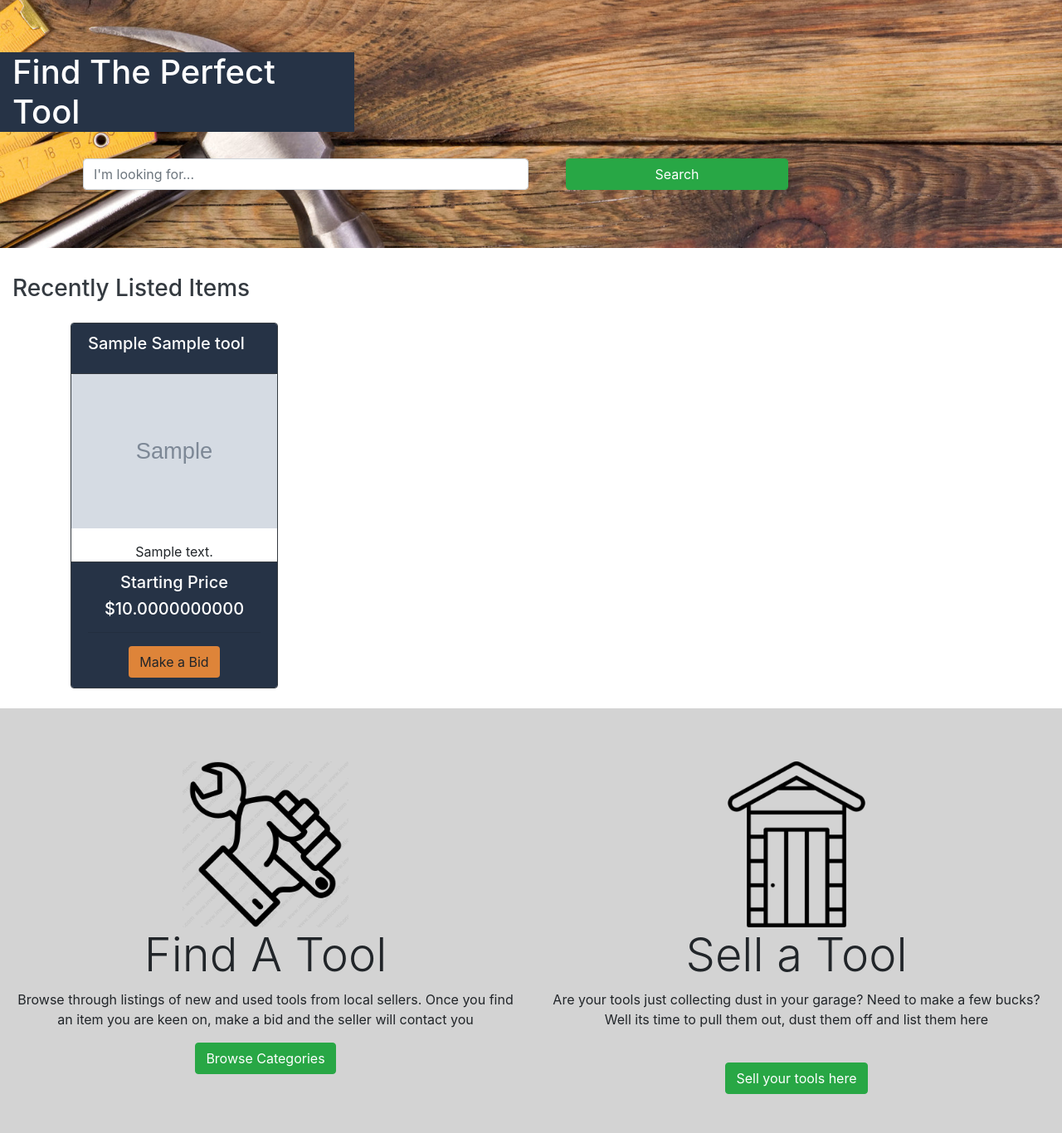
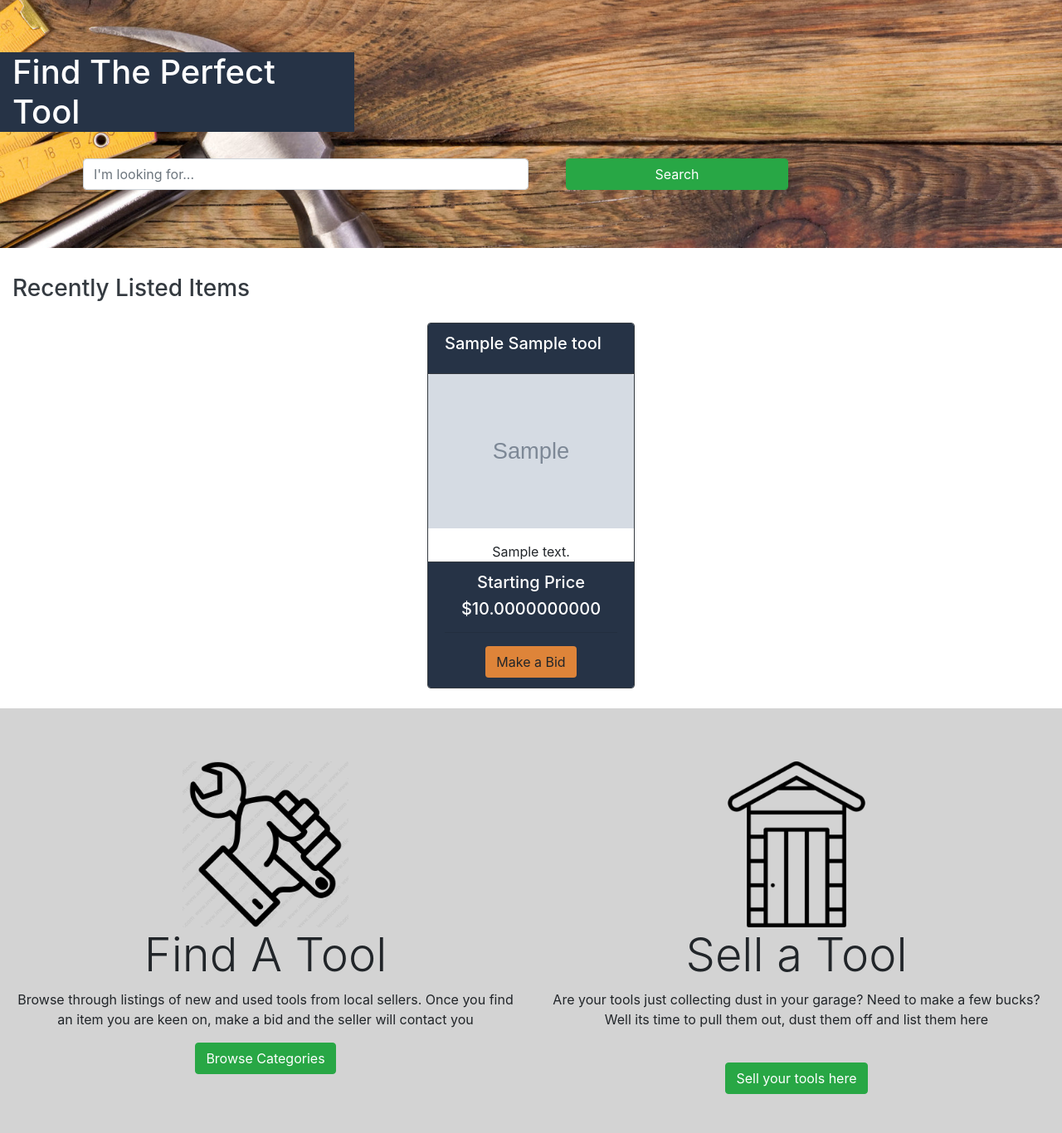
Before and after one commit to dcwilli/dustygarage, a Flask app: page / in a window 1280 px wide. Shown: the part 97-1463 px from the top of the page at 83% size. Run offline with Flask 2, Linux system fonts and the light colour scheme; tables that the repository leaves empty hold one stand-in row (values such as "Sample post"); grey boxes marked "Sample" are stand-in pictures; some libraries are stand-ins or nearby versions.

Commit message:
center recently viewed and recently listed

```diff
--- a/marketplace/templates/index.html
+++ b/marketplace/templates/index.html
@@ -40,7 +40,7 @@
                 <div class="card-deck my-4 rounded-0">
                     {% for tool in tools %}
 
-                    <div class="card border-dark" style="max-width: 250px">
+                    <div class="card border-dark mx-auto" style="max-width: 250px">
                         <div class="card-header bg-base-blue text-white border-dark">
                             <h5 class="card-title">{{tool.brand}} {{tool.tool_name}}</h5>
                         </div>
--- a/marketplace/templates/userdash/maindash.html
+++ b/marketplace/templates/userdash/maindash.html
@@ -115,7 +115,7 @@
                     <div class="card-deck mx-auto my-4">
                         {% for view in views %}
 
-                        <div class="card border-dark" style="max-width: 200px">
+                        <div class="card border-dark mx-auto" style="max-width: 200px">
                             <div class="card-header bg-base-blue text-white border-dark">
                                 <h5 class="card-title">{{view.brand}} {{view.tool_name}}</h5>
                             </div>
```
